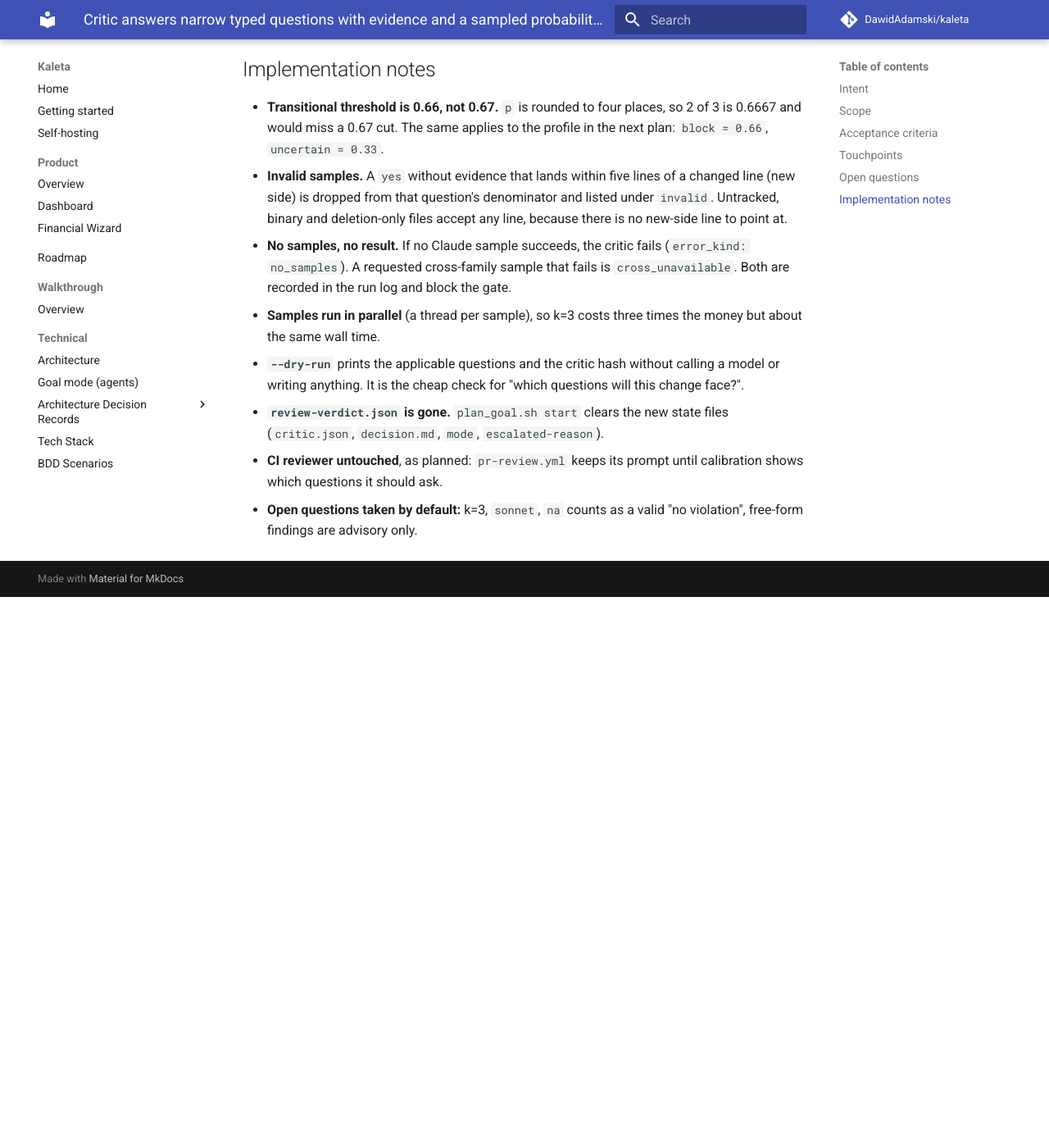
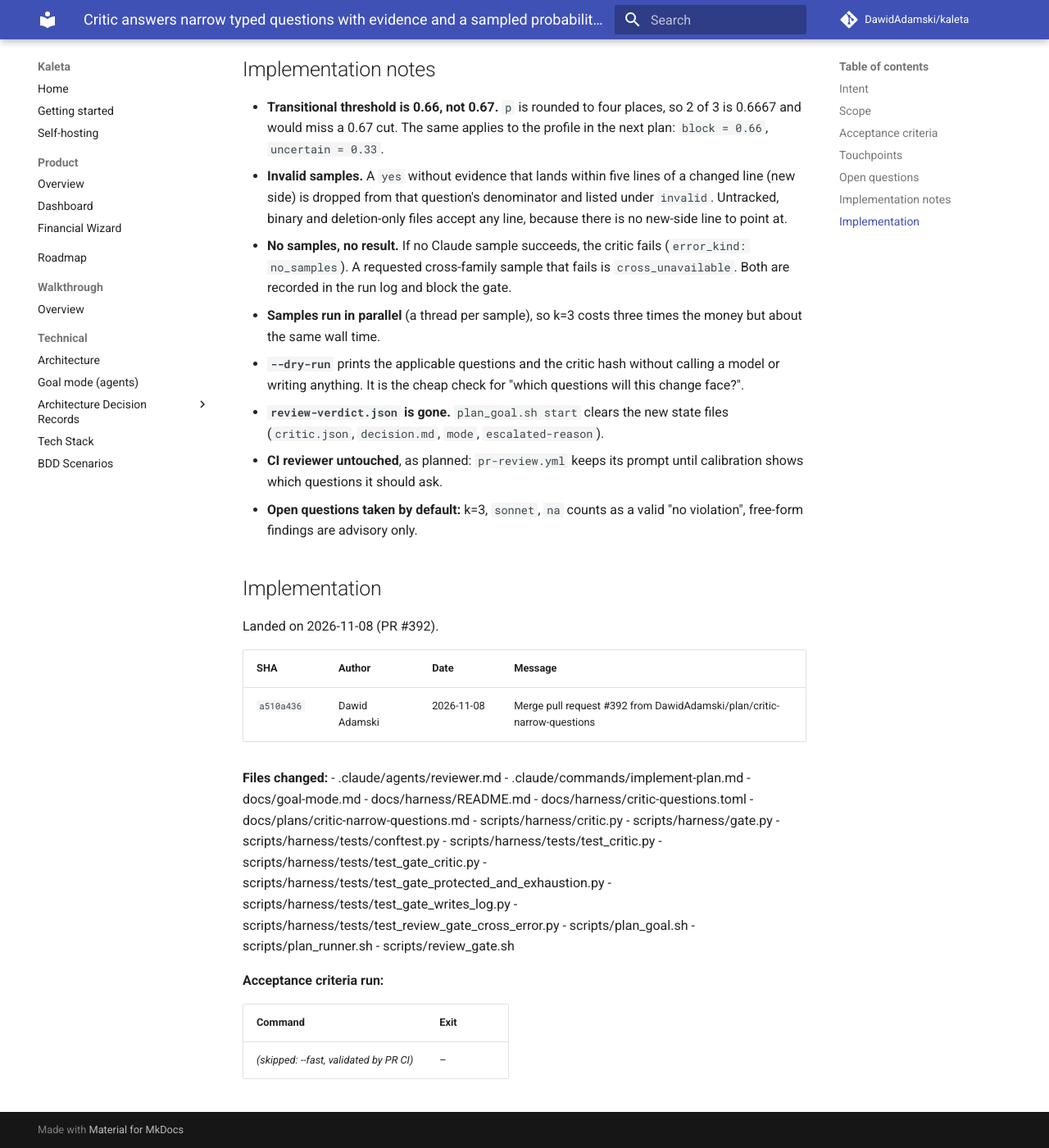
Before and after one commit to DawidAdamski/kaleta, an MkDocs documentation site: the page built from docs/plans/archive/critic-narrow-questions.md, in a window 1280 px wide and 1400 px high, scrolled down 2494 px. Shown: the whole window at 82% size. Built offline with MkDocs 1.6.1 and Material for MkDocs 9.7.7, drawn with Linux system fonts in a browser that asks for light colours; comment, search, counter and statistics services are not loaded; before the commit the page ends 3222 px from its top, so only the background shows below that.

Commit message:
docs(plans): archive critic-narrow-questions (#392)

```diff
--- a/docs/plans/critic-narrow-questions.md
+++ b/docs/plans/archive/critic-narrow-questions.md
@@ -3,9 +3,10 @@ plan_id: critic-narrow-questions
 title: Critic answers narrow typed questions with evidence and a sampled probability, never a verdict
 area: harness / review
 effort: medium
-status: in-progress
+status: archived
+archived_at: 2026-11-08
 harness: true
-roadmap_ref: ../roadmap.md#5-engineering-hygiene
+roadmap_ref: ../../roadmap.md#5-engineering-hygiene
 ---
 
 # Critic answers narrow typed questions with evidence and a sampled probability, never a verdict
@@ -14,7 +15,7 @@ roadmap_ref: ../roadmap.md#5-engineering-hygiene
 Today one LLM returns `approve` / `changes`, and the gate obeys it. That
 makes the reviewer the judge, and its uncertainty disappears into a binary
 answer (`hosted-supabase-rollout`: `approve` with three findings about
-missing tests). Per [ADR-39](../adr/039-measurable-critic-deterministic-judge.md)
+missing tests). Per [ADR-39](../../adr/039-measurable-critic-deterministic-judge.md)
 the critic becomes an expert witness. It answers narrow questions, backs
 every "violation" with `file:line` evidence that code can check, and its
 strength is the agreement of *k* independent samples. Verbalised
@@ -137,3 +138,36 @@ Does **not** cover:
   until calibration shows which questions it should ask.
 - **Open questions taken by default:** k=3, `sonnet`, `na` counts as a valid
   "no violation", free-form findings are advisory only.
+
+## Implementation
+
+Landed on 2026-11-08 (PR #392).
+
+| SHA | Author | Date | Message |
+|---|---|---|---|
+| `a510a436` | Dawid Adamski | 2026-11-08 | Merge pull request #392 from DawidAdamski/plan/critic-narrow-questions |
+
+**Files changed:**
+- .claude/agents/reviewer.md
+- .claude/commands/implement-plan.md
+- docs/goal-mode.md
+- docs/harness/README.md
+- docs/harness/critic-questions.toml
+- docs/plans/critic-narrow-questions.md
+- scripts/harness/critic.py
+- scripts/harness/gate.py
+- scripts/harness/tests/conftest.py
+- scripts/harness/tests/test_critic.py
+- scripts/harness/tests/test_gate_critic.py
+- scripts/harness/tests/test_gate_protected_and_exhaustion.py
+- scripts/harness/tests/test_gate_writes_log.py
+- scripts/harness/tests/test_review_gate_cross_error.py
+- scripts/plan_goal.sh
+- scripts/plan_runner.sh
+- scripts/review_gate.sh
+
+**Acceptance criteria run:**
+
+| Command | Exit |
+|---|---|
+| _(skipped: --fast, validated by PR CI)_ | – |
```
Also changed, not shown: docs/plans/README.md (+1 -1 lines).
